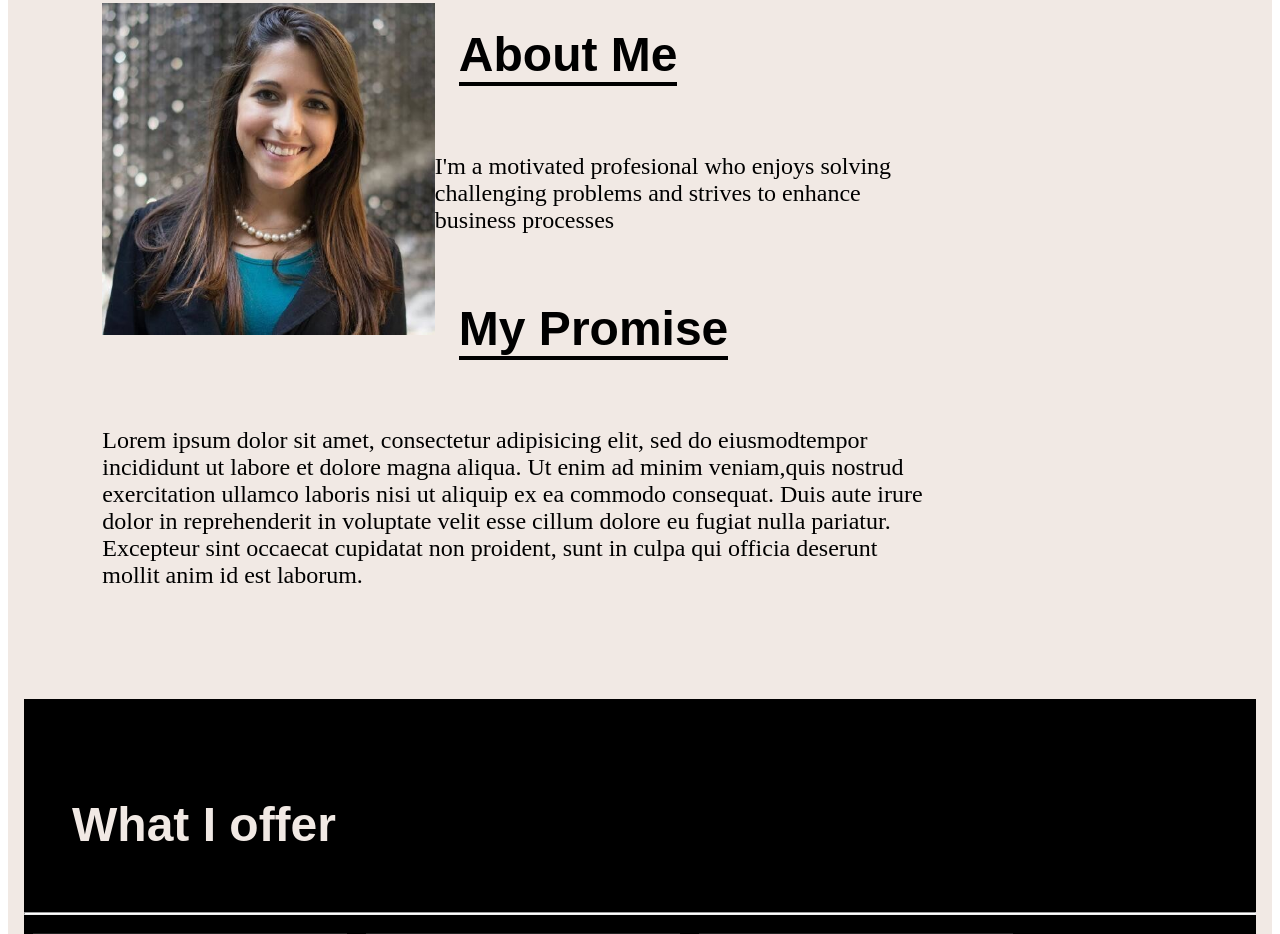
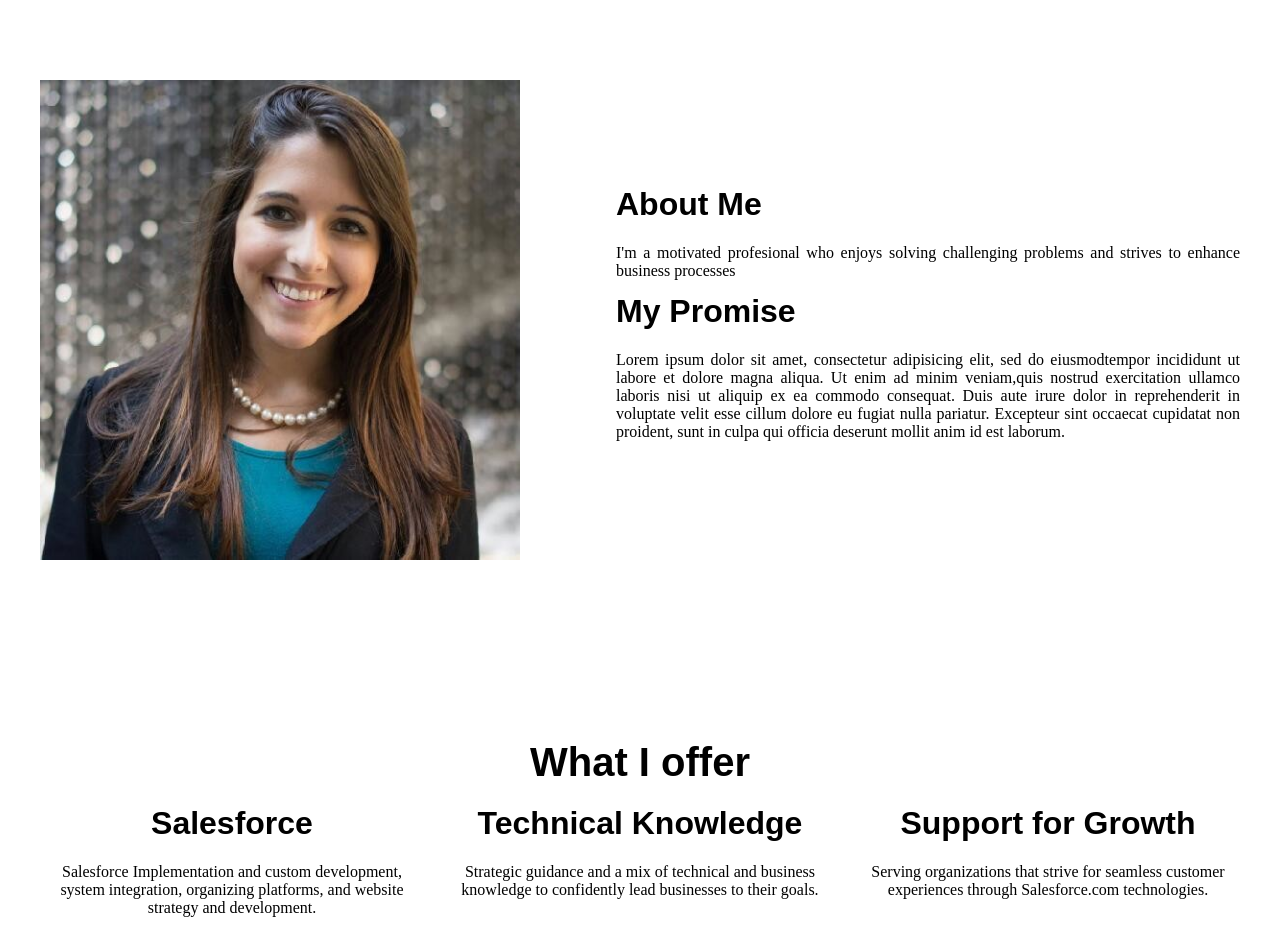
Before and after one commit to oliviaatplutus4nonprofits/oliviaatplutus4nonprofits.github.io, a plain HTML site: page unit_6/index.html in a window 1280 px wide. Shown: the part 319-1253 px from the top of the page. Drawn offline with Linux system fonts and the light colour scheme; a web font is replaced by a local one.

Commit message:
unit 6 updates

```diff
--- a/unit_6/css/Style.css
+++ b/unit_6/css/Style.css
@@ -1,5 +1,5 @@
 @import url(https://fonts.googleapis.com/css?family=Overlock);
-@import url(https://fonts.googleapis.com/css?family=Hepta)
+@import url(https://fonts.googleapis.com/css?family=Hepta+Slab);
 
 * {
 	padding: 0;
@@ -8,27 +8,30 @@
 }
 
 body {
+	font-family: 'Hepta Slab', serif;
 	font-size: 1em;
 	position: relative;
 }
 
-header {
-	background-color:#b980ff;
-	padding: 1em;
+#header {
+	background-color: #b980ff;
+	padding: .25em;
 }
 
 nav{
-	text-align: center;
-	float: right;
+	background-color: #b980ff;
+	display: flex;
+	justify-content: space-between;
 }
 
 nav a:link {
-	font-family: 'Hepta Slab', serif;
+
 	font-size: 1.5em;
 	margin: 1.5em;
 	text-align: center;
 	letter-spacing: 2px;
 	color: #222;
+
 }
 
 nav a:visited{
@@ -43,18 +46,6 @@ nav a:active{
 	color:#fff;
 }
 
-
-
-main {
-	padding: 1em;
-	background-color: #F1E9E4;
-}
-
-section{
-	padding:50px 0;
-	float: left;
-}
-
 footer {
 	background-color:#b980ff;
 	padding: 1em;
@@ -66,6 +57,7 @@ h1 {
 	font-weight: normal;
 	font-size: 5em;
 	text-align: center;
+	padding: .25em;
 
 }
 
@@ -73,35 +65,36 @@ h2,
 h3,
 h4 {
 	font-family: 'Overlock',sans-serif;
-	font-size: 3em;
-	margin: 1em;
- 	border-bottom: 4px solid black;
-	display: inline-block;
+	font-size: 2em;
+	margin-bottom: .25em;
 }
 
 p {
 	font-family: 'Hepta Slab', serif;
-	font-size: 1.5em;
+	font-size: 1em;
 	padding: .8em 0;
 }
 
 a {
 	color: #CCA1B5;
 	text-decoration: none;
-	font-family: 'Hepta Slab', serif;
 	font-size: 1.5em;
 }
 
 img {
-	width: 40%;
-	float: left;
+	width: 100%;
 	display: block;
-	margin: 0 auto
 }
 
-h2 + hr{
-	background-color: #fff;
-	height:1px;
+.about figure.subcontainer {
+	width: 40%;
+
+}
+
+.about figcaption.subcontainer {
+	width: 60%;
+	padding-left: 6em;
+	text-align: justify;
 }
 
 .clearfix:after{
@@ -113,42 +106,40 @@ h2 + hr{
 	clear:both;
 }
 
-.wrapper{
-	width: 90%;
-    margin: auto;
+.container {
+	width: 100%;
+	max-width: 1200px;
+	margin: 0 auto;
 }
 
-.about{
-	width: 75%;
-	margin: 1.5%;
-	float: left;
-	clear: both;
+.about .container {
+	display: flex;
+	align-items: center;
+	padding-top: 10em;
 }
 
-.about img{
-	display: block;
-	margin: auto;
+#offerings .container:last-child {
+	display: flex;
+	justify-content: space-between;
 }
 
-.about > h2{
-	margin: .5em;
+#offerings {
+	padding-top: 10em;
+	padding-bottom: 10em;
 }
 
 .offer {
-	width: 25%;
-	margin: 1%;
-	float: left;
-  	outline: 3px solid #222;
+	width: calc(33.33% - 1em);
   	text-align: center;
-   	color: #000;
   	background: #fff
 }
 
-.offer > h3{
-	margin: .5em;
+.offer:hover {
+	background-color: #b980ff;
 }
 
-#offer{
-	background-color:#000;
-	color:#F1E9E4;
+#offerings .container > h2 {
+	margin: .5em;
+	text-align: center;
+	font-size: 2.5em;
 }
--- a/unit_6/css/reset.css
+++ /dev/null
@@ -1,48 +0,0 @@
-/* http://meyerweb.com/eric/tools/css/reset/
-   v2.0 | 20110126
-   License: none (public domain)
-*/
-
-html, body, div, span, applet, object, iframe,
-h1, h2, h3, h4, h5, h6, p, blockquote, pre,
-a, abbr, acronym, address, big, cite, code,
-del, dfn, em, img, ins, kbd, q, s, samp,
-small, strike, strong, sub, sup, tt, var,
-b, u, i, center,
-dl, dt, dd, ol, ul, li,
-fieldset, form, label, legend,
-table, caption, tbody, tfoot, thead, tr, th, td,
-article, aside, canvas, details, embed,
-figure, figcaption, footer, header, hgroup,
-menu, nav, output, ruby, section, summary,
-time, mark, audio, video {
-	margin: 0;
-	padding: 0;
-	border: 0;
-	font-size: 100%;
-	font: inherit;
-	vertical-align: baseline;
-}
-/* HTML5 display-role reset for older browsers */
-article, aside, details, figcaption, figure,
-footer, header, hgroup, menu, nav, section {
-	display: block;
-}
-body {
-	line-height: 1;
-}
-ol, ul {
-	list-style: none;
-}
-blockquote, q {
-	quotes: none;
-}
-blockquote:before, blockquote:after,
-q:before, q:after {
-	content: '';
-	content: none;
-}
-table {
-	border-collapse: collapse;
-	border-spacing: 0;
-}
--- a/unit_6/index.html
+++ b/unit_6/index.html
@@ -3,37 +3,43 @@
 	<head>
 		<title>Olivia Gomez - CRM Consultant</title>
 		<link rel="stylesheet" type="text/css" href="css/style.css">
+
 	</head>
 
 	<body>
-		<div class="clearfix">
+		<div id="header">
+			<div class="container clearfix">
 				<nav>
 					<a class=“nav-link” href=“#”>Skills</a>
-				<a href="#">Certifications</a>
+					<a class=“nav-link” href="#">Certifications</a>
 					<a class=“nav-link” href=“#”>Contact</a>
 				</nav>
 				<header>
 					<h1>Hello, I'm Olivia</h1>
 			</header>
 			</div>
-
-		<main>
-			<div class="wrapper">
+		</div>
 				<section class="about">
+					<div class="container clearfix">
+						<figure class="subcontainer">
 							<img src="images/profesh.png">
+						</figure>
+						<figcaption class="subcontainer">
 							<h2>About Me</h2>
 							<p>I'm a motivated profesional who enjoys solving challenging problems and strives to enhance business processes</p>
 
 							<h2>My Promise</h2>
 							<p> Lorem ipsum dolor sit amet, consectetur adipisicing elit, sed do eiusmodtempor incididunt ut labore et dolore magna aliqua. Ut enim ad minim veniam,quis nostrud exercitation ullamco laboris nisi ut aliquip ex ea commodo consequat. Duis aute irure dolor in reprehenderit in voluptate velit esse cillum dolore eu fugiat nulla pariatur. Excepteur sint occaecat cupidatat non proident, sunt in culpa qui officia deserunt mollit anim id est laborum.</p>
+						</figcaption>
+					</div>
 				</section>
-
 			</div>
 
-			<div class="clearfix">
-			<section id="offer">
+			<div class="clearfix" id="offerings">
+				<div class="container">
 					<h2>What I offer</h2>
-				<hr>
+				</div>
+				<div class="container">
 				<section class="offer">
 					<h3>Salesforce</h3>
 					<p>Salesforce Implementation and custom development, system integration, organizing platforms, and website strategy and development.</p>
@@ -48,15 +54,11 @@
 					<h3>Support for Growth</h3>
 					<p>Serving organizations that strive for seamless customer experiences through Salesforce.com technologies.</p>
 				</section>
-			</section>
 				</div>
-		</main>
-
+			</div>
 
 			<footer>
-				<h3>Let's Talk!</h3>
-				<p>Email Me</p>
-				<p>(571) 342-8232</p>
+
 			</footer>
 	</body>
 </html>
```
Also changed, not shown: 1 other file. Lines whose indentation alone changed are shown as unchanged.
